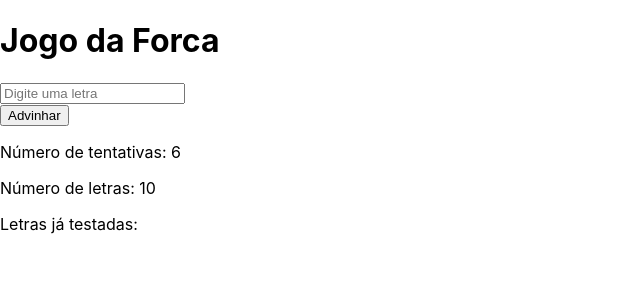
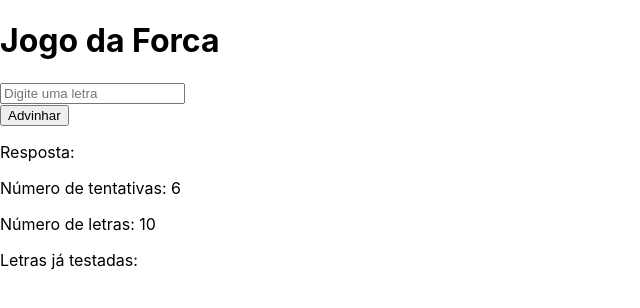
Before and after one commit to Sirigueijocoderpy/MataPalitoReact, a React (Create React App) app in the folder matapalito/: page / in a window 1280 px wide. Shown: the top 308 px of the page, without its empty margins (0-640 px from the left). Built offline with nearby package versions, Linux system fonts and the light colour scheme.

Commit message:
ajustes tecnicos

```diff
--- a/matapalito/src/App.js
+++ b/matapalito/src/App.js
@@ -8,7 +8,7 @@ let arrayletras = []
 let cemiterio = []
 
 for (let i = 0; i < palavra.length; i++) {
-  arrayletras[i] = ''
+  arrayletras[i] = ' '
 
 }
 
@@ -16,14 +16,14 @@ function Tentar() {
 
   let letra = document.getElementById('letter').value.toLowerCase()
 
-  if (vidas > 0 && vitoria == false) {
+  if (vidas > 0) {
 
     if (letra == '') {
       return
 
     }
 
-    if (arrayletras.indexOf(letra) != -1 || cemiterio.indexOf(letra) != -1){
+    if (arrayletras.indexOf(letra) != -1 || cemiterio.indexOf(letra) != -1) {
       return
 
     }
@@ -39,6 +39,13 @@ function Tentar() {
 
       }
 
+      document.getElementById('resposta').innerHTML = 'Resposta: '
+
+      for (let i = 0; i < arrayletras.length; i++) {
+        document.getElementById('resposta').innerHTML += arrayletras[i]
+
+      }
+
     } else {
 
       vidas -= 1
@@ -51,8 +58,9 @@ function Tentar() {
 
     Vitoria()
 
-    if (vitoria == true){
-      console.log('venceu!')
+    if (vitoria == true) {
+      alert('Você venceu! \n' + 'A palavra era: ' + palavra_arr)
+      window.location.reload()
 
     }
 
@@ -64,10 +72,11 @@ function Tentar() {
 
 }
 
-function Vitoria(){
 
-  for (let i = 0; i < palavra_arr.length; i++){
-    if (arrayletras[i] == palavra_arr[i]){
+function Vitoria() {
+
+  for (let i = 0; i < palavra_arr.length; i++) {
+    if (arrayletras[i] == palavra_arr[i]) {
       vitoria = true
 
     } else {
@@ -94,6 +103,10 @@ function App() {
 
       <button onClick={Tentar}>Advinhar</button>
 
+      <p id='resposta'>
+        Resposta:
+      </p>
+
       <p id='vidas'>
         Número de tentativas: {vidas}
 
--- a/matapalito/src/index.css
+++ b/matapalito/src/index.css
@@ -11,3 +11,7 @@ code {
   font-family: source-code-pro, Menlo, Monaco, Consolas, 'Courier New',
     monospace;
 }
+
+.resposta{
+  color: red;
+}
```
Also changed, not shown: matapalito/src/App.css (line endings or trailing spaces).
